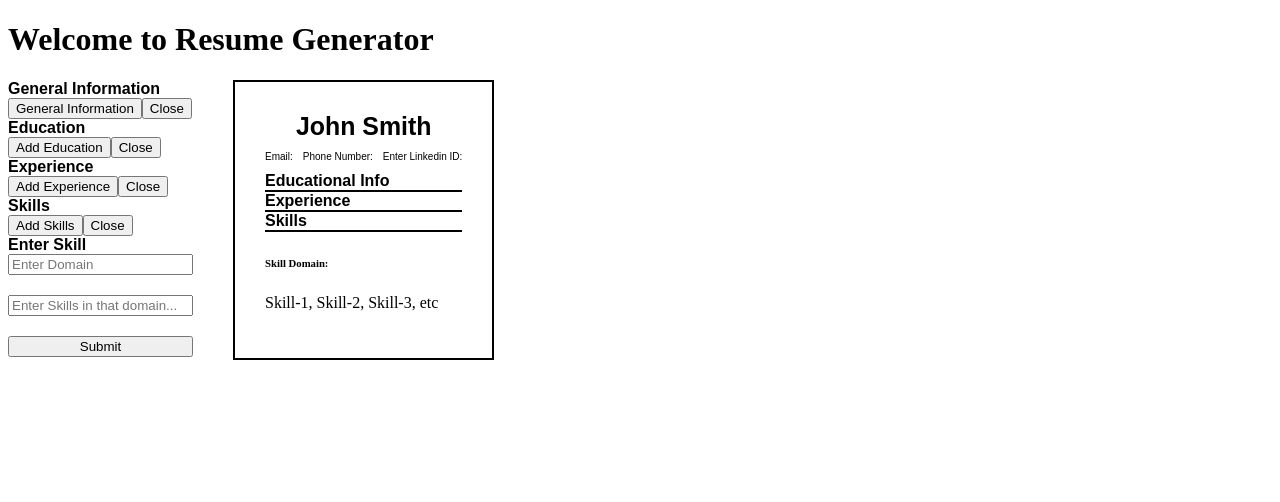
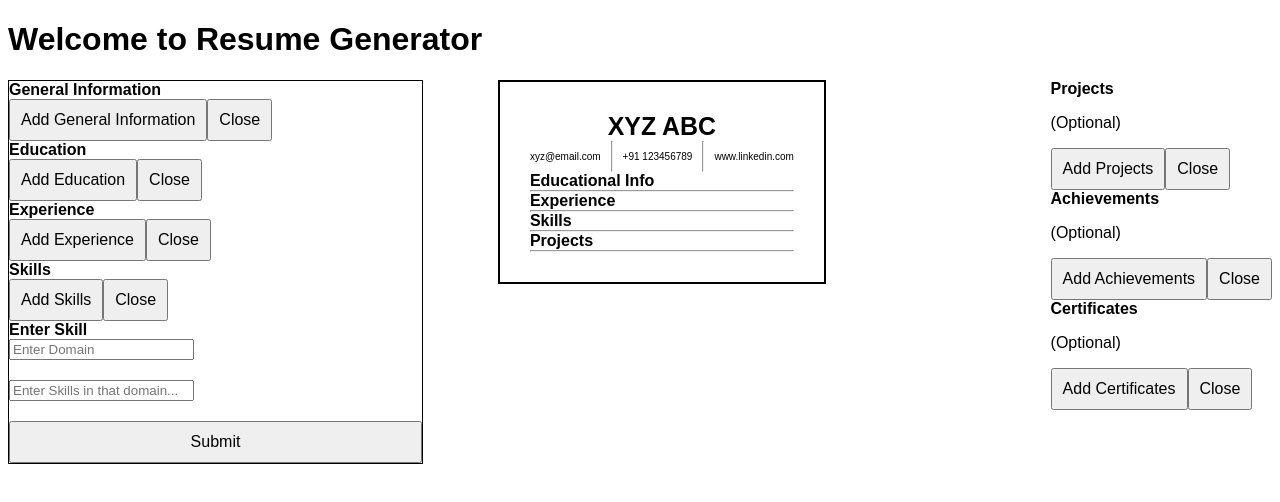
Before and after one commit to Viv-Dave/resumegenerator, a React (Vite) app in the folder y/: page / in a window 1280 px wide. Both pictures are taken after a click on the button "Add Skills". Shown: the top 502 px of the page. Built offline with nearby package versions, Linux system fonts and the light colour scheme.

Commit message:
Styling, Add achievements and Certificates jsx remaining

```diff
--- a/y/src/components/displayInfo.jsx
+++ b/y/src/components/displayInfo.jsx
@@ -1,16 +1,18 @@
 // import { useState } from 'react'
 import './resume.css'
-export default function DisplayInfo({personalInfo, educationInfo, experienceInfo, skillInfo, items, EduItems, ExpItems}) {
+export default function DisplayInfo({personalInfo, educationInfo, experienceInfo, skillInfo, EduItems, ExpItems, SkillItems, projectInfo, ProjectItems}) {
     return (
         <div className="resume">
-            {items ? (
+            {personalInfo ? (
                 <>
                 <div className='header'>
-                    <h5>{personalInfo.fullName || 'John Smith'}</h5>
+                    <h5>{personalInfo.FullName}</h5>
                     <div className='below-header'>
-                    <p>Email: {personalInfo.email}</p>
-                    <p>Phone Number: {personalInfo.phoneNumber}</p>
-                    <p>Enter Linkedin ID: {personalInfo.linkedin}</p>
+                    <p>{personalInfo.Email}</p>
+                    <hr/>
+                    <p>{personalInfo.PhoneNumber}</p>
+                    <hr />
+                    <p>{personalInfo.Linkedin}</p>
                     </div>
                 </div>
                 </>
@@ -19,7 +21,9 @@ export default function DisplayInfo({personalInfo, educationInfo, experienceInfo
                      <h5>XYZ ABC</h5>
                     <div className='below-header'>
                     <p>xyz@email.com</p>
+                    <hr />
                      <p>+91 123456789</p>
+                     <hr />
                      <p>www.linkedin.com</p>
                     </div>
                 </div>
@@ -87,17 +91,37 @@ export default function DisplayInfo({personalInfo, educationInfo, experienceInfo
             {skillInfo ? (
                 <>
                 <div className='displaySkills'>
-                <p>{skillInfo.domain} : </p>
-                <p>{skillInfo.skills}</p>
+                <div>
+                    {SkillItems.map((items, index)=> (
+                        <div key={index}>
+                            <p> <strong> {items.SkillDomain} : </strong> {items.Skills}</p>
+                        </div>
+                    ))}
+                </div>
                 </div>
                 </>
             ) : (
                 <div className='displaySkills'>
-                    <h6> Skill Domain: </h6>
+                    <h6> <strong></strong>Skill Domain: </h6>
                     <p>Skill-1, Skill-2, Skill-3, etc</p>
                 </div>
             )
             }
+
+              {projectInfo && (
+                <div className='project-info'>
+                    <h3>Projects</h3>
+                    <hr />
+                    {ProjectItems.map((project, index) => (
+                        <div key={index} className='project-item'>
+
+                            <p><strong>{project.ProjectName}</strong></p>
+                            <p>{project.ProjectDes}</p>
+                            <p>{project.ProjectLink}</p>
+                        </div>
+                    ))}
+                </div>
+            )}
         </div>
     )
 }
--- a/y/src/components/getInfo.css
+++ b/y/src/components/getInfo.css
@@ -1,10 +1,26 @@
 .container {
-    display: flex;
-    flex-direction: row;
-    gap: 40px
+   display: grid;
+   grid-auto-flow: column;
+
+}
+.Optional {
+    justify-self: end;
+}
+.cv-container {
+    justify-self: center;
 }
 form {
     display: flex;
     flex-direction: column;
     gap:20px;
 }
+.button-container {
+    border: 1px solid black;
+}
+button {
+    font-size: 16px;
+    padding: 10px;
+}
+.submit-button {
+    width: max-content;
+}
--- a/y/src/components/getInfo.jsx
+++ b/y/src/components/getInfo.jsx
@@ -1,37 +1,50 @@
 import './getInfo.css';
 import { useState } from "react";
-import { GeneralForm } from "./renderForm";
+import { GeneralForm, ProjectForm } from "./renderForm";
 import { EducationForm } from "./renderForm";
 import { ExperienceForm } from "./renderForm";
 import { SkillForm } from "./renderForm";
+import { AchievementForm } from './renderForm';
+import { CertificateForm } from './renderForm';
 import DisplayInfo from './displayInfo';
 export default function GetInfo() {
     const [open1, setIsOpen] = useState(false);
     const [open2, setIsOpen2] = useState(false);
     const [open3, setIsOpen3] = useState(false);
     const [open4, setIsOpen4] = useState(false);
+    const [open5, setIsOpen5] = useState(false);
+    const [open6, setIsOpen6] = useState(false);
+    const [open7, setIsOpen7] = useState(false);
 
+    const openForm7 = () => setIsOpen7(true);
+    const openForm6 = () => setIsOpen6(true);
+    const openForm5 = () => setIsOpen5(true);
     const openForm4 = () => setIsOpen4(true);
     const openForm3 = () => setIsOpen3(true);
     const openForm2 = () => setIsOpen2(true);
     const openForm = () => setIsOpen(true);
 
-    const [personalInfo, setPersonalInfo] = useState({FullName: '', Email:''});
+    const [personalInfo, setPersonalInfo] = useState(null);
     const [educationInfo, setEducationInfo] = useState({School:'', FieldofStudy:'', StartDate:'', EndDate:'', Location:'', Grade:''});
     const [experienceInfo, setExperienceInfo] = useState({CompanyName: '', Position: '', StartDate:'', EndDate:'', Location:''});
-    const [skillInfo, setSkillInfo] = useState(null);
+    const [skillInfo, setSkillInfo] = useState({SkillDmain:'', Skills:''});
+    const [projectInfo, setProjectInfo] = useState({ProjectName:'', ProjectDes:'', ProjectLink:''})
+    const [AchievementsInfo, setAchievementInfo] = useState({AchievementName: '', Description: ''})
+    const [CertificateInfo, setCertificateInfo] = useState({CertificateName:'', Grantedby:'', CertID:'', Date:''})
 
-    const [items, setItems] = useState([]);
+
     const [EduItems, setEduItems] = useState([]);
     const [ExpItems, setExpItems] = useState([]);
+    const [SkillItems, setSkillItems] = useState([]);
+    const [ProjectItems, setProjectItems] = useState([]);
     return (
         <div className="container">
-            <div>
+            <div className='button-container'>
                 <h3>General Information</h3>
-                <button onClick={openForm}>General Information</button>
+                <button onClick={openForm}>Add General Information</button>
                 <button onClick={()=>setIsOpen(false)}>Close</button>
                 <div className="renderHere" id="Form1">
-                    {open1 && <GeneralForm setPersonalInfo={setPersonalInfo} setItems={setItems} items={items} personalInfo={personalInfo}/>}
+                    {open1 && <GeneralForm setPersonalInfo={setPersonalInfo} personalInfo={personalInfo}/>}
                 </div>
                 <h3>Education</h3>
                 <button onClick={openForm2}>Add Education</button>
@@ -49,20 +62,47 @@ export default function GetInfo() {
                 <button onClick={openForm4}>Add Skills</button>
                 <button onClick={()=>setIsOpen4(false)}>Close</button>
                 <div className="renderHere" id="Form4">
-                    {open4  && <SkillForm setSkillInfo={setSkillInfo}/>}
+                    {open4  && <SkillForm setSkillInfo={setSkillInfo} skillInfo={skillInfo} SkillItems={SkillItems} setSkillItems={setSkillItems}/>}
                 </div>
             </div>
-            <div>
+            <div className='cv-container'>
                 <DisplayInfo
                 personalInfo={personalInfo}
                 educationInfo={educationInfo}
                 experienceInfo={experienceInfo}
                 skillInfo={skillInfo}
-                items={items}
                 EduItems={EduItems}
                 ExpItems={ExpItems}
+                AchievementsInfo={AchievementsInfo}
+                projectInfo={projectInfo}
+                CertificateInfo={CertificateInfo}
+                SkillItems={SkillItems}
+                ProjectItems={ProjectItems}
                 />
             </div>
+            <div className='Optional'>
+
+            <h3>Projects</h3><p>(Optional)</p>
+                <button onClick={openForm5}>Add Projects</button>
+                <button onClick={()=>setIsOpen5(false)}>Close</button>
+                <div>
+                    {open5 && <ProjectForm setProjectInfo={setProjectInfo} projectInfo={projectInfo} ProjectItems={ProjectItems} setProjectItems={setProjectItems}/>}
+                </div>
+                <h3>Achievements</h3><p>(Optional)</p>
+                <button onClick={openForm6}>Add Achievements</button>
+                <button onClick={()=>setIsOpen6(false)}>Close</button>
+                <div>
+                    {open6 && <AchievementForm setAchievementInfo={setAchievementInfo}/>}
+                </div>
+                <h3>Certificates</h3><p>(Optional)</p>
+                <button onClick={openForm7}>Add Certificates</button>
+                <button onClick={()=>setIsOpen7(false)}>Close</button>
+                <div>
+                    {open7 && <CertificateForm setCertificateInfo={setCertificateInfo}/>}
+                </div>
+            </div>
+
         </div>
+
     );
 }
--- a/y/src/components/renderForm.jsx
+++ b/y/src/components/renderForm.jsx
@@ -1,35 +1,34 @@
-export function GeneralForm({setPersonalInfo, setItems, items, personalInfo}) {
-    const handleChange = (e) => {
-        const { name, value} = e.target;
-        setPersonalInfo ( {
-            ...personalInfo,
-            [name]: value,
-        })
-    }
+export function GeneralForm({setPersonalInfo}) {
     const handleSubmit = (e) => {
-     e.preventDefault();
-     setItems([...items, personalInfo])
-     setPersonalInfo({FullName: '', Email:''});
-     console.log(personalInfo)
- }
+            e.preventDefault();
+            const data = new FormData(e.target);
+            const personalInfo = {
+                FullName: data.get('FullName'),
+                Email: data.get('Email'),
+                PhoneNumber: data.get('PhoneNumber'),
+                Linkedin: data.get('Linkedin'),
+            };
+            console.log(personalInfo);
+            setPersonalInfo(personalInfo);
+        }
  return (
      <div>
          <h3>Enter Personal Information</h3>
          <form action="#" method="get" onSubmit={handleSubmit}>
              <label htmlFor="FullName">
-                 <input type="text" placeholder="Enter Full Name" name="FullName" onChange={handleChange}  value={personalInfo.FullName}/>
+                 <input type="text" placeholder="Enter Full Name" name="FullName"/>
              </label>
              <label htmlFor="Email">
-                 <input type="text" placeholder="Enter Email" name="Email" onChange={handleChange} value={personalInfo.Email}/>
+                 <input type="text" placeholder="Enter Email" name="Email"/>
              </label>
              <label htmlFor="PhoneNumber">
                  <input type="number" placeholder="Enter Phone Number" name="PhoneNumber" />
              </label>
              <label htmlFor="linkedin">
-                 <input type="text" placeholder="Enter linkedin ID" name="linkedin"/>
+                 <input type="text" placeholder="Enter linkedin ID" name="Linkedin"/>
                  {/* Dont forget to make it a url type */}
              </label>
-             <button>Submit</button>
+             <button className="submit-button">Submit</button>
          </form>
      </div>
  );
@@ -113,24 +112,44 @@ export function ExperienceForm({setExperienceInfo, experienceInfo, ExpItems, set
         </div>
     );
 }
-export function SkillForm({setSkillInfo}) {
+export function SkillForm({setSkillInfo, skillInfo, SkillItems, setSkillItems}) {
+    const handleChange = (e) => {
+        const { name, value} = e.target;
+        setSkillInfo ( {
+            ...skillInfo,
+            [name]: value,
+        })
+    }
     const handleSubmit = (e) => {
         e.preventDefault();
-        const data = new FormData(e.target);
-        const skillInfo = {
-            domain: data.get('Domain'),
-            skills : data.get('Skills')
-        };
+        setSkillItems([...SkillItems, skillInfo])
+        setSkillInfo({SkillDomain:'', Skills:''});
         console.log(skillInfo)
-        setSkillInfo(skillInfo)
-    };
-
+    }
     return (
         <div>
             <h3>
                 Enter Skill
             </h3>
-            <form action="#" method="get" onSubmit={handleSubmit}>
+            <form action="#" method="get" onSubmit={handleSubmit} onChange={handleChange}>
+                <label htmlFor="SkillS Name">
+                    <input type="text" placeholder="Enter Domain" name="SkillDomain" value={skillInfo.SkillDomain}/>
+                </label>
+                <label htmlFor="Skills">
+                    <input type="text" placeholder="Enter Skills in that domain..." name="Skills" value={skillInfo.Skills}/>
+                </label>
+                <button>Submit</button>
+            </form>
+        </div>
+    )
+}
+export function AchievementForm () {
+    return (
+        <div>
+            <h3>
+                Enter Achievement
+            </h3>
+            <form action="#" method="get">
                 <label htmlFor="SkillS Name">
                     <input type="text" placeholder="Enter Domain" name="Domain"/>
                 </label>
@@ -142,3 +161,55 @@ export function SkillForm({setSkillInfo}) {
         </div>
     )
 }
+export function ProjectForm ({setProjectInfo, projectInfo, setProjectItems, ProjectItems}) {
+    const handleChange = (e) => {
+        const { name, value} = e.target;
+        setProjectInfo ( {
+            ...projectInfo,
+            [name]: value,
+        })
+    }
+    const handleSubmit = (e) => {
+        e.preventDefault();
+        setProjectItems([...ProjectItems, projectInfo])
+        setProjectInfo({ProjectName:'', ProjectDes:'', ProjectLink:''});
+        console.log(projectInfo)
+    }
+    return (
+        <div>
+            <h3>
+                Enter Project
+            </h3>
+            <form action="#" method="get" onSubmit={handleSubmit}>
+                <label htmlFor="Project Title">
+                    <input type="text" placeholder="Enter Project Title" name="ProjectName" value={projectInfo.ProjectName} onChange={handleChange}/>
+                </label>
+                <label htmlFor="Project Description">
+                    <input type="text" placeholder="Enter Project Description" name="ProjectDes" value={projectInfo.ProjectDes} onChange={handleChange}/>
+                </label>
+                <label htmlFor="Project Link">
+                    <input type="text" placeholder="" name="ProjectLink" value={projectInfo.ProjectLink} onChange={handleChange}/>
+                </label>
+                <button>Submit</button>
+            </form>
+        </div>
+    )
+}
+export function CertificateForm() {
+    return (
+        <div>
+            <h3>
+                Enter Certificate
+            </h3>
+            <form action="#" method="get">
+                <label htmlFor="SkillS Name">
+                    <input type="text" placeholder="Enter Domain" name="Domain"/>
+                </label>
+                <label htmlFor="Skills">
+                    <input type="text" placeholder="Enter Skills in that domain..." name="Skills"/>
+                </label>
+                <button>Submit</button>
+            </form>
+        </div>
+    );
+}
--- a/y/src/components/resume.css
+++ b/y/src/components/resume.css
@@ -1,9 +1,15 @@
+body {
+    font-family: var(--font-style);
+}
 .resume {
     border: 2px solid black;
     padding: 30px;
     font-size: 30px;
     height: max-content;
     width: max-content;
+    display: flex;
+    flex-direction: column;
+    font-family: var(--font-style);
 }
 .header {
     display: flex;
@@ -57,8 +63,10 @@ h3 {
     font-size: var(--font-size);
     margin: 0;
 }
-hr {
-    border: 0.1px solid black;
+.project-item {
+    font-size: 0.8rem;
+    margin: 0;
+    padding: 0;
 }
 :root {
     --font-size: 1rem;
```
